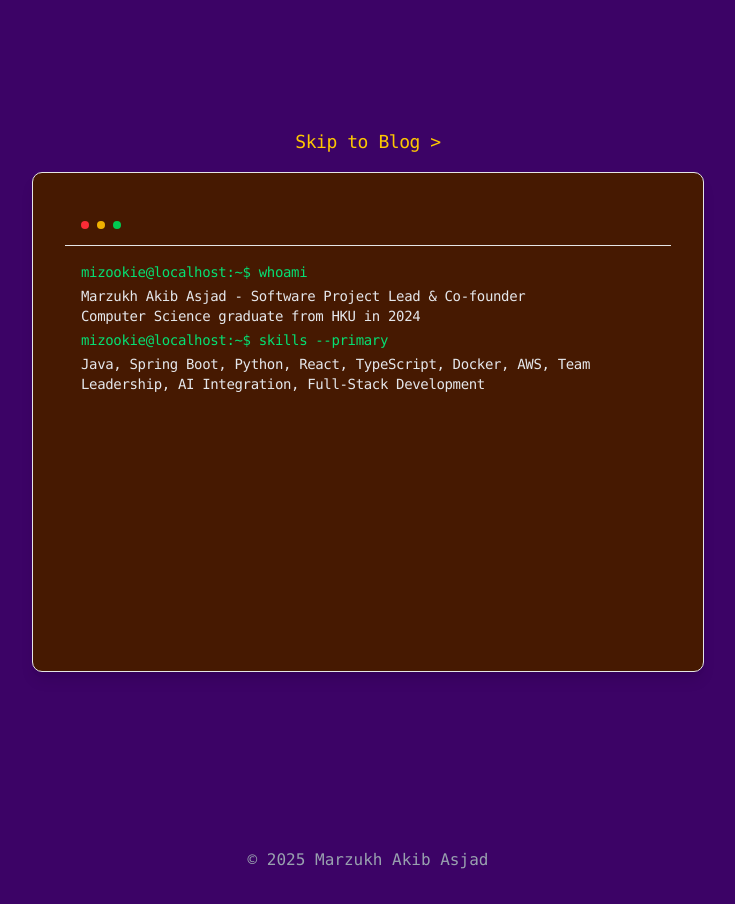
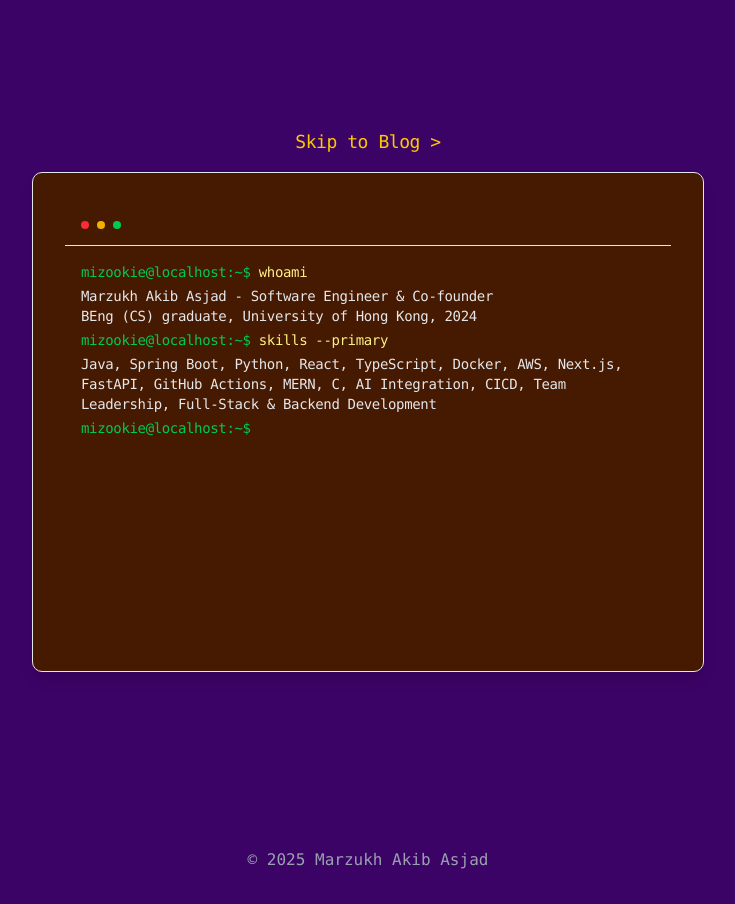
Before and after one commit to MarzukhAsjad/marzukhasjad.github.io, a React (Vite) app: page / in a window 1280 px wide. Shown: the whole page, without its empty margins (272-1007 px from the left). Built offline with nearby package versions, Linux system fonts and the light colour scheme.

Commit message:
Modify terminal content and prompt styling with enhanced delays

```diff
--- a/src/components/Hero.tsx
+++ b/src/components/Hero.tsx
@@ -21,63 +21,103 @@ const Hero: React.FC = () => {
         </TypingAnimation>
       </div>
       <Terminal className="max-w-2xl min-h-[500px] h-auto p-8 rounded-lg shadow-lg bg-amber-950">
-        <TypingAnimation duration={30} className="text-green-400">
-          {"mizookie@localhost:~$ whoami"}
-        </TypingAnimation>
+        <div className="flex items-baseline">
+          <AnimatedSpan delay={0} className="text-green-500">
+            mizookie@localhost:~${" "}
+          </AnimatedSpan>
+          <TypingAnimation
+            duration={30}
+            className="text-yellow-200 inline-block"
+          >
+            whoami
+          </TypingAnimation>
+        </div>
         <AnimatedSpan
           delay={1500}
           className="text-gray-200 whitespace-pre-line"
         >
           {
-            "Marzukh Akib Asjad - Software Project Lead & Co-founder\nComputer Science graduate from HKU in 2024"
+            "Marzukh Akib Asjad - Software Engineer & Co-founder\nBEng (CS) graduate, University of Hong Kong, 2024"
           }
         </AnimatedSpan>
-
-        <TypingAnimation delay={2500} duration={25} className="text-green-400">
-          {"mizookie@localhost:~$ skills --primary"}
-        </TypingAnimation>
+        <div className="flex items-baseline">
+          <AnimatedSpan delay={1700} className="text-green-500">
+            mizookie@localhost:~${" "}
+          </AnimatedSpan>
+          <TypingAnimation
+            delay={2500}
+            duration={25}
+            className="text-yellow-200 inline-block"
+          >
+            {"skills --primary"}
+          </TypingAnimation>
+        </div>
         <AnimatedSpan
           delay={4000}
           className="text-gray-200 whitespace-pre-line"
         >
           {
-            "Java, Spring Boot, Python, React, TypeScript, Docker, AWS, Team Leadership, AI Integration, Full-Stack Development"
+            "Java, Spring Boot, Python, React, TypeScript, Docker, AWS, Next.js, FastAPI, GitHub Actions, MERN, C, AI Integration, CICD, Team Leadership, Full-Stack & Backend Development"
           }
         </AnimatedSpan>
-
-        <TypingAnimation delay={5500} duration={25} className="text-green-400">
-          {"mizookie@localhost:~$ experience --current"}
-        </TypingAnimation>
+        <div className="flex items-baseline">
+          <AnimatedSpan delay={4200} className="text-green-500">
+            mizookie@localhost:~${" "}
+          </AnimatedSpan>
+          <TypingAnimation
+            delay={5500}
+            duration={25}
+            className="text-yellow-200"
+          >
+            {"experience --current"}
+          </TypingAnimation>
+        </div>
         <AnimatedSpan
           delay={7000}
           className="text-gray-200 whitespace-pre-line"
         >
           {
-            "Leading fintech innovation at Rabbit Credit Limited\nCo-founding AI edtech startup Examify Limited"
+            "Team Lead, Software Engineering at Rabbit Credit Limited (Fintech - MCRA Credit Data Smart)\nCo-founder & System Engineer at Examify Limited (AI-powered EdTech, HKSTP ideation & funding)"
           }
         </AnimatedSpan>
-
-        <TypingAnimation delay={8500} duration={25} className="text-green-400">
-          {"mizookie@localhost:~$ projects --featured"}
-        </TypingAnimation>
+        <div className="flex items-baseline">
+          <AnimatedSpan delay={7200} className="text-green-500">
+            mizookie@localhost:~${" "}
+          </AnimatedSpan>
+          <TypingAnimation
+            delay={8500}
+            duration={25}
+            className="text-yellow-200"
+          >
+            {"projects --featured"}
+          </TypingAnimation>
+        </div>
         <AnimatedSpan
-          delay={10000}
+          delay={11500}
           className="text-gray-200 whitespace-pre-line"
         >
           {
-            "AniGEN: Open-source text-to-animation tool\nPackage Mapper: Open-source repository dependency visualization tool\nFinTech Systems: MCRA-integrated loan management"
+            "AniGEN: Open-source text-to-animation generator (Blender, Python, N8N workflows)\nPackage Mapper: Repository dependency visualizer\nWhatsApp AI Chatbot: Real-time subscription payments and learning analytics (Python, FastAPI, Airwallex API)\nFinTech Systems: MCRA-integrated loan management platform (Java, Spring, MERN)"
           }
         </AnimatedSpan>
-
-        <TypingAnimation delay={11500} duration={25} className="text-green-400">
-          {"mizookie@localhost:~$ achievements --recent"}
-        </TypingAnimation>
+        <div className="flex items-baseline">
+          <AnimatedSpan delay={11700} className="text-green-500">
+            mizookie@localhost:~${" "}
+          </AnimatedSpan>
+          <TypingAnimation
+            delay={13000}
+            duration={25}
+            className="text-yellow-200"
+          >
+            {"achievements --recent"}
+          </TypingAnimation>
+        </div>
         <AnimatedSpan
-          delay={13000}
+          delay={14500}
           className="text-gray-200 whitespace-pre-line"
         >
           {
-            "40% improvement in development speed\n1000+ monthly data transactions handled\nTeam leadership of 4 developers"
+            "40% faster development cycles (CICD & agile)\n1000+ monthly data transactions processed\nDeployed scalable production systems (Docker, AWS, Nginx)\nLed cross-functional teams (3-4 developers) to delivery"
           }
         </AnimatedSpan>
       </Terminal>
```
